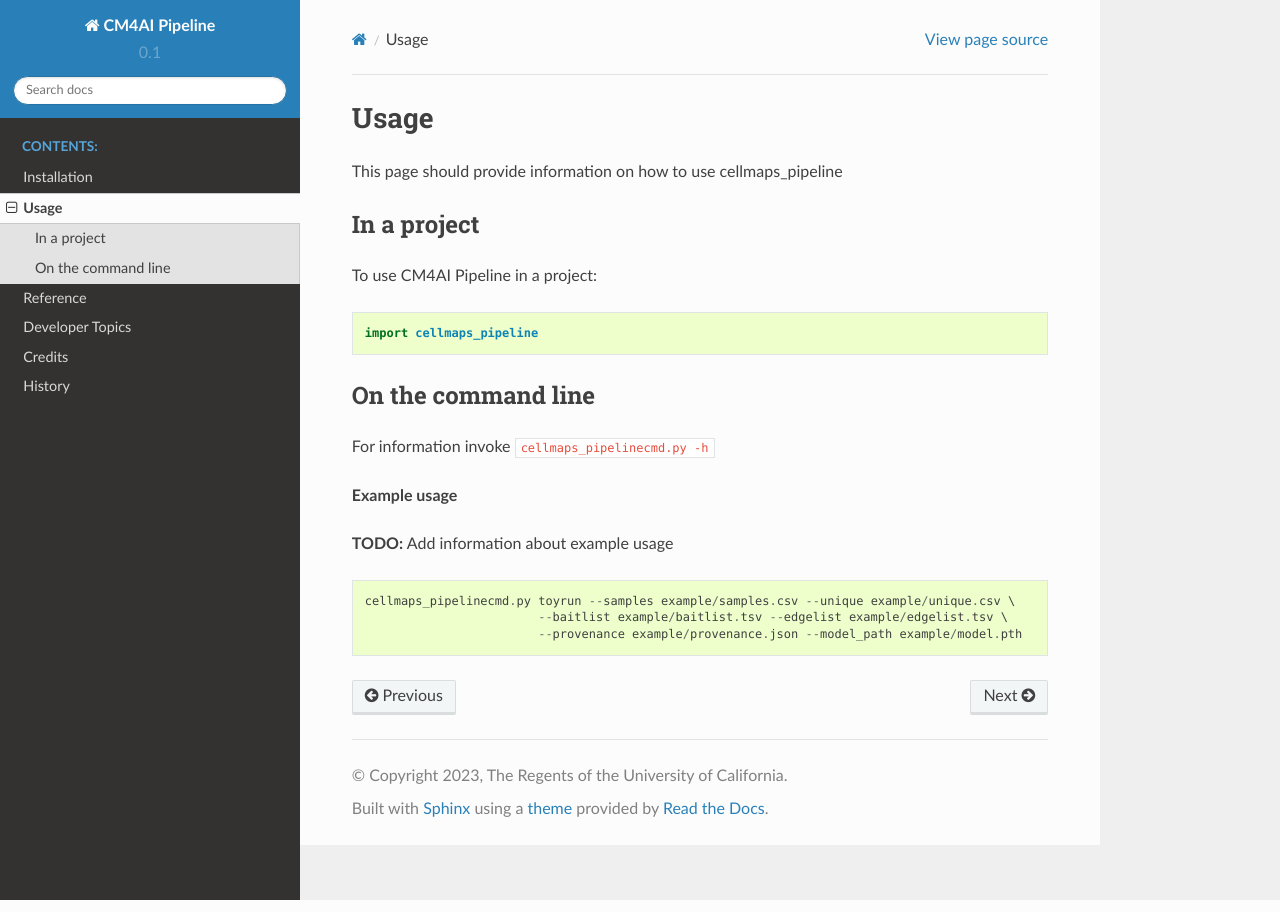
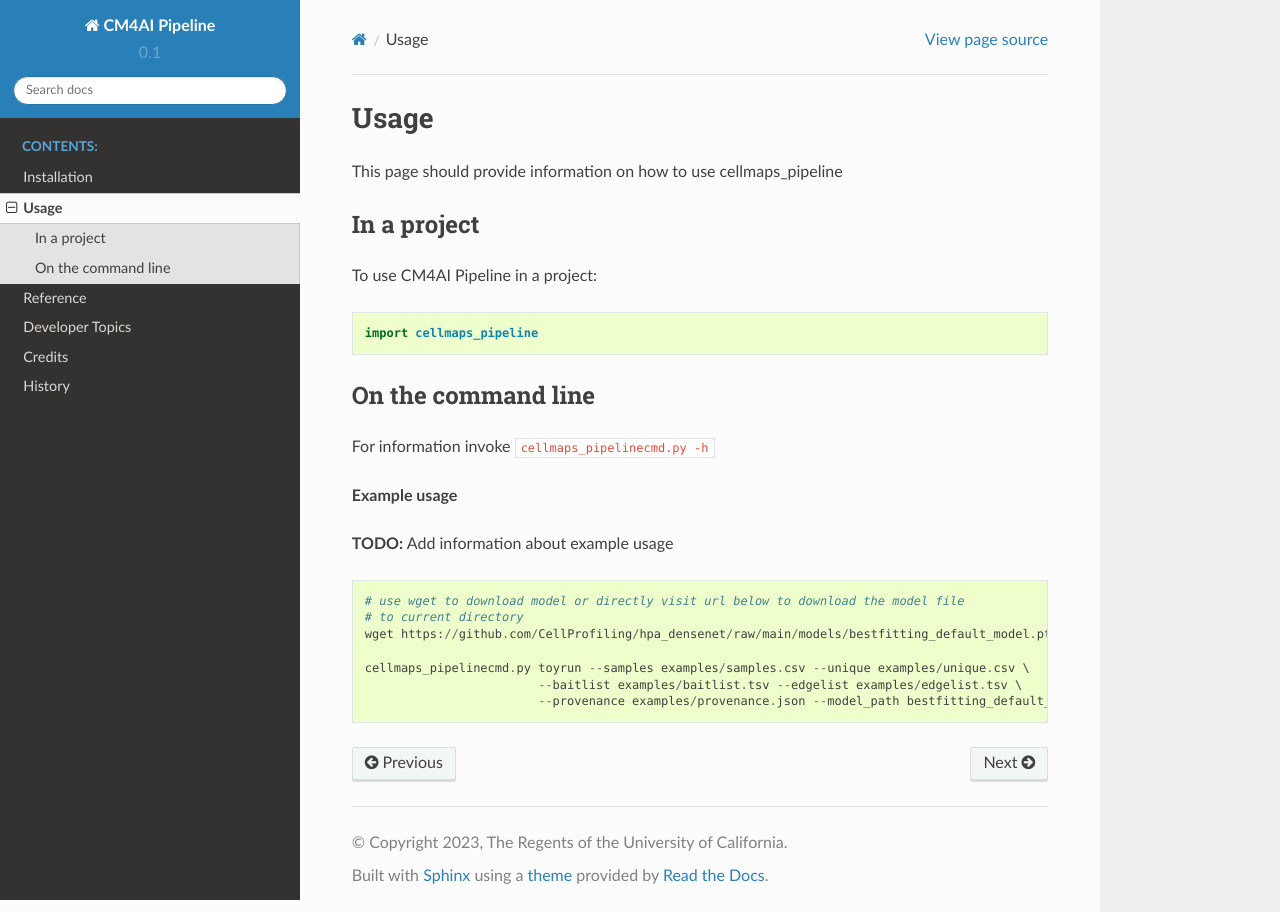
Before and after one commit to idekerlab/cellmaps_pipeline, a Sphinx documentation site: the page built from docs/usage.rst, in a window 1280 px wide. Built offline with Sphinx 7.4.7 and the Read the Docs theme 2.0.0, drawn with Linux system fonts in a browser that asks for light colours; pages that are not in the unit, such as notebooks, are missing from menus.

Commit message:
added download of model

```diff
--- a/docs/usage.rst
+++ b/docs/usage.rst
@@ -22,6 +22,10 @@ For information invoke :code:`cellmaps_pipelinecmd.py -h`
 
 .. code-block::
 
-   cellmaps_pipelinecmd.py toyrun --samples example/samples.csv --unique example/unique.csv \
-                           --baitlist example/baitlist.tsv --edgelist example/edgelist.tsv \
-                           --provenance example/provenance.json --model_path example/model.pth
+   # use wget to download model or directly visit url below to download the model file
+   # to current directory
+   wget https://github.com/CellProfiling/hpa_densenet/raw/main/models/bestfitting_default_model.pth
+
+   cellmaps_pipelinecmd.py toyrun --samples examples/samples.csv --unique examples/unique.csv \
+                           --baitlist examples/baitlist.tsv --edgelist examples/edgelist.tsv \
+                           --provenance examples/provenance.json --model_path bestfitting_default_model.pth
```
